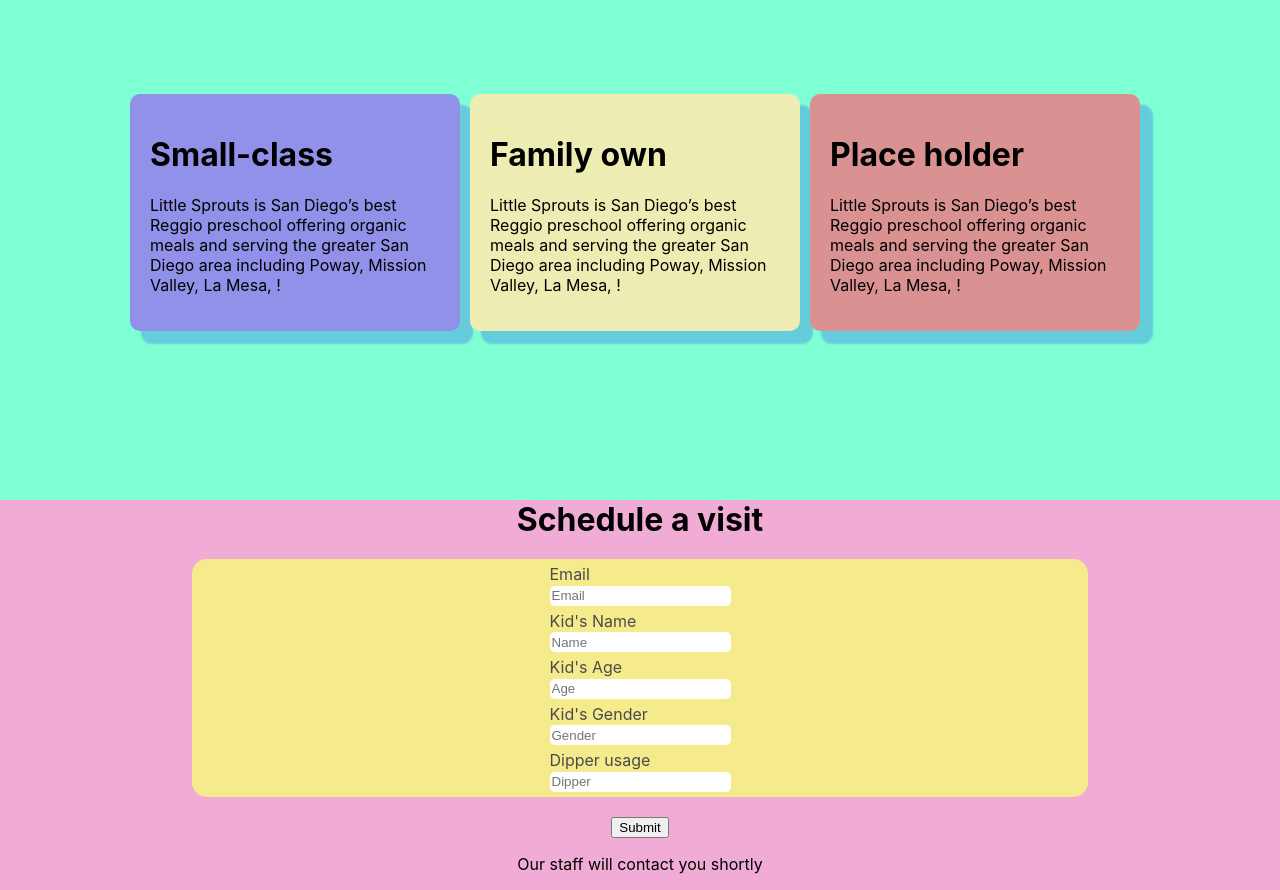
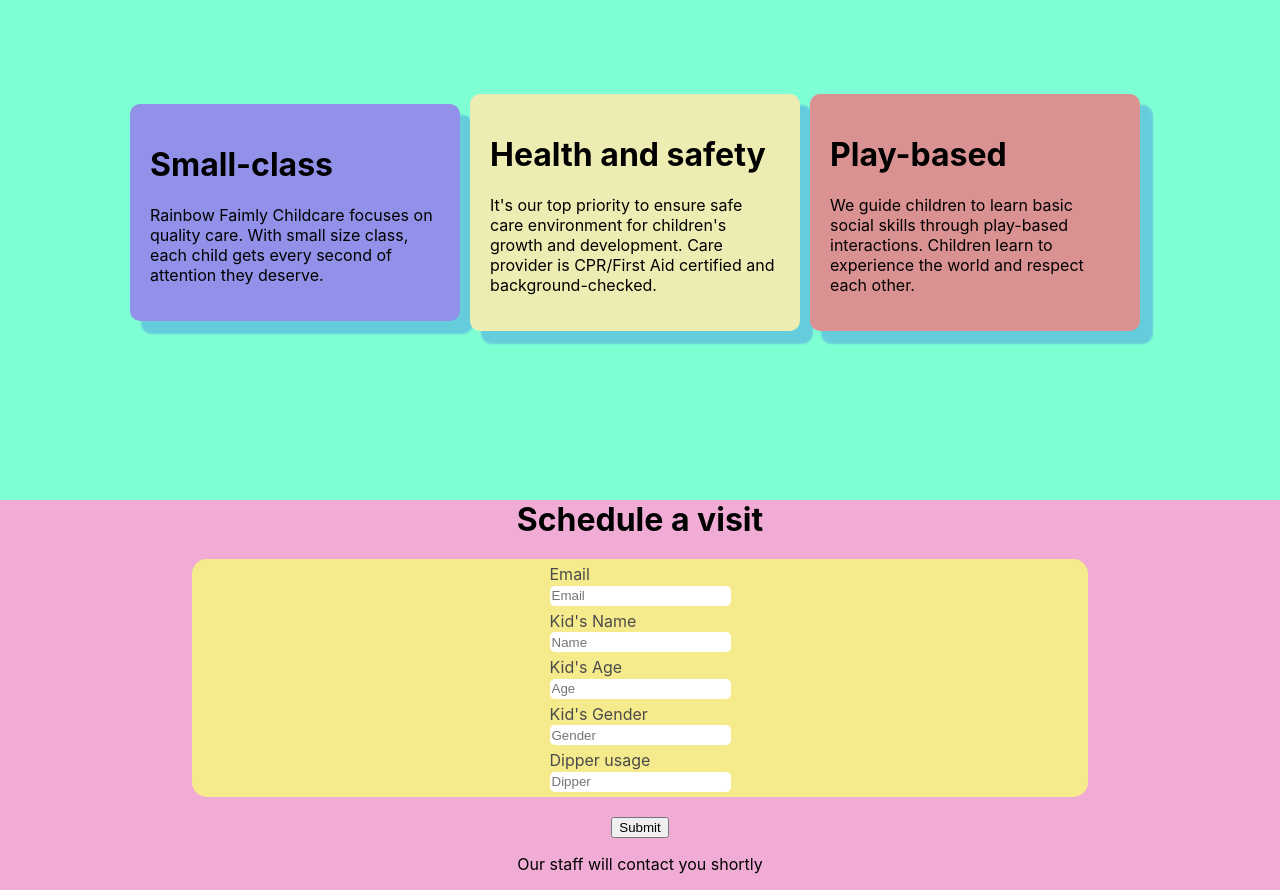
Before and after one commit to PenguineZhang/rainbow-childcare-website, a React (Create React App) app: page / in a window 1280 px wide. Shown: the part 960-1850 px from the top of the page. Built offline with nearby package versions, Linux system fonts and the light colour scheme.

Commit message:
Updated about-us text

```diff
--- a/src/components/AboutUs/index.js
+++ b/src/components/AboutUs/index.js
@@ -8,25 +8,22 @@ function AboutUs() {
       <div className={classnames("aboutUs-block", "container1")}>
         <h1>Small-class</h1>
         <p>
-          Little Sprouts is San Diego’s best Reggio preschool offering organic
-          meals and serving the greater San Diego area including Poway, Mission
-          Valley, La Mesa, !
+          Rainbow Faimly Childcare focuses on quality care. With small size class,
+          each child gets every second of attention they deserve.
         </p>
       </div>
       <div className={classnames("aboutUs-block", "container2")}>
-        <h1>Family own</h1>
+        <h1>Health and safety</h1>
         <p>
-          Little Sprouts is San Diego’s best Reggio preschool offering organic
-          meals and serving the greater San Diego area including Poway, Mission
-          Valley, La Mesa, !
+          It's our top priority to ensure safe care environment for children's growth
+          and development. Care provider is CPR/First Aid certified and background-checked.
         </p>
       </div>
       <div className={classnames("aboutUs-block", "container3")}>
-        <h1>Place holder</h1>
+        <h1>Play-based</h1>
         <p>
-          Little Sprouts is San Diego’s best Reggio preschool offering organic
-          meals and serving the greater San Diego area including Poway, Mission
-          Valley, La Mesa, !
+          We guide children to learn basic social skills through play-based interactions.
+          Children learn to experience the world and respect each other.
         </p>
       </div>
     </div>
```
